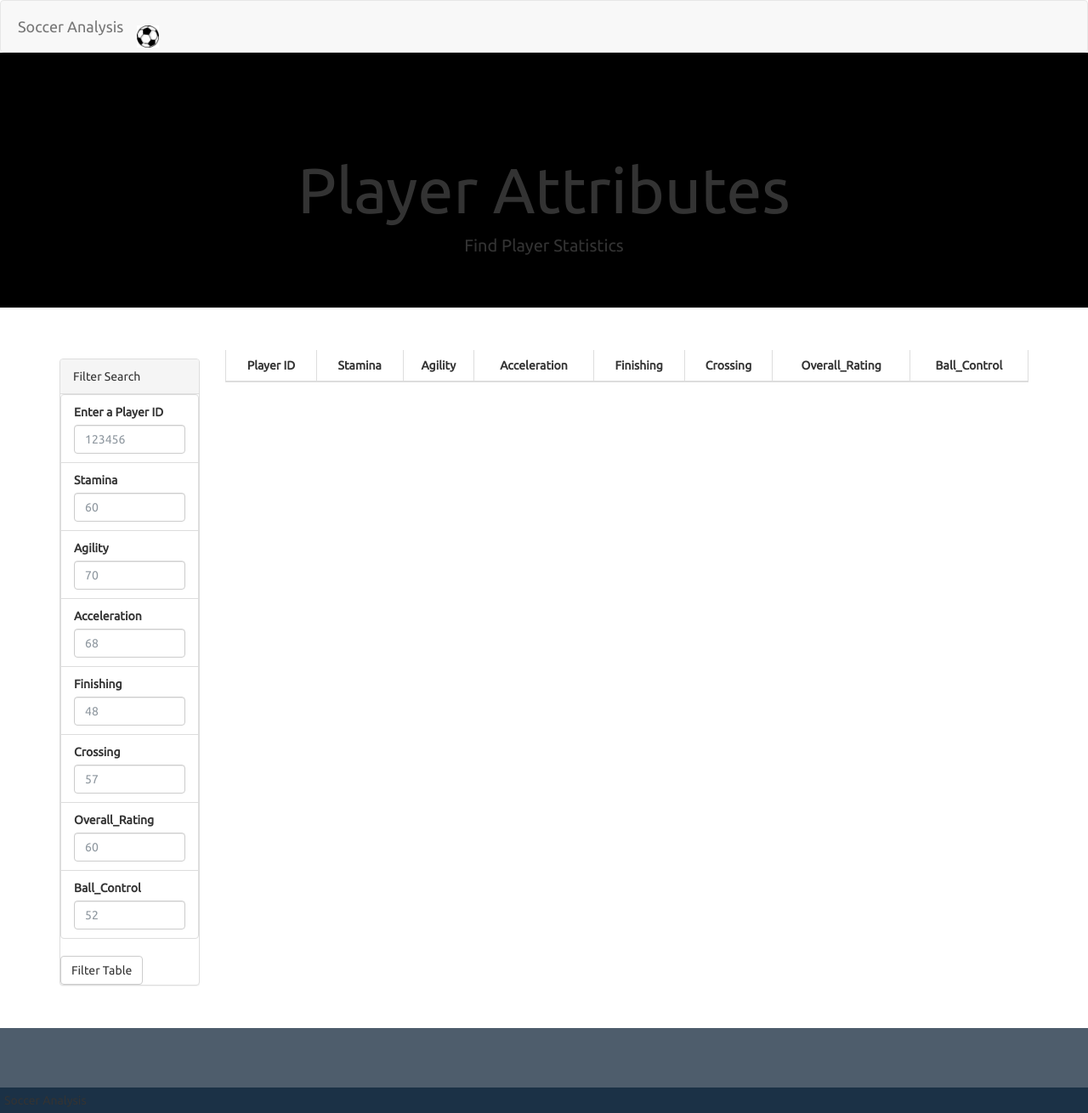
After one commit to Randy0601/Soccer-Analysis, a Flask app: template templates/player_attr.html in a window 1280 px wide. The commit adds this page. Shown: the whole page at 85% size. Run offline with Flask 2, Linux system fonts and the light colour scheme; the template is opened without the code that fills it, so the values that code supplies are empty; parts of the project's set-up code (start-up, migrations or seed data) failed here and were passed over; some libraries are stand-ins or nearby versions.

Commit message:
added table page and css

```diff
--- a/app2.py
+++ b/app2.py
@@ -102,5 +102,9 @@ def samples_player(sample):
     print(samples_player)
     return jsonify(samples_player)
 
+@app.route("/<player_table>")
+def render_static(player_table):
+    return render_template("player_attr.html")
+
 if __name__ == "__main__":
     app.run()
--- /dev/null
+++ b/static/css/style2.css
@@ -0,0 +1,230 @@
+* {
+    box-sizing: border-box;
+    font-family: Ubuntu, sans-serif;
+  }
+
+  html,
+  body {
+    height: 100%;
+    padding: 0;
+    margin: 0;
+  }
+
+  /* The wrapper contains all of the page's content besides the footer, which is pushed to the bottom of the page */
+  .wrapper {
+    position: relative;
+    min-height: 100%;
+    padding-bottom: 130px;
+    overflow: auto;
+  }
+
+  /* The footer is positioned at the bottom of the page */
+  .footer {
+    position: absolute;
+    right: 0;
+    bottom: 0;
+    left: 0;
+    min-height: 100px;
+    background: #4e5d6c;
+  }
+
+  /* The code styles the text at the bottom of the footer */
+  .footer > .bottom {
+    position: absolute;
+    right: 0;
+    bottom: 0;
+    left: 0;
+    padding: 5px;
+    background: #1b3146;
+  }
+
+  .navbar {
+    padding: 5px;
+    margin: 0;
+  }
+
+
+  .nav-player {
+    position: absolute;
+    bottom: 5px;
+    left: 160px;
+    width: 35px;
+    color: white;
+  }
+
+  /* Adding styles to the aside and filter form */
+  .player-form {
+    margin-top: 50px;
+  }
+
+  .filters .panel-body {
+    padding: 0;
+  }
+
+  .filters {
+    margin-top: 10px;
+  }
+
+  select {
+    display: block;
+    width: 100%;
+    padding: 8px;
+    color: #8e979f;
+    outline: none;
+  }
+
+  #table-area th {
+    text-align: center;
+  }
+
+  #table-area th:first-child,
+  #table-area th:nth-child(2),
+  #table-area th:nth-child(6) {
+    min-width: 70px;
+  }
+
+  .loader {
+    margin-top: 50px;
+  }
+
+  td, th {
+    border: 1px solid #dddddd;
+    text-align: center;
+    padding: 8px;
+  }
+
+  .margin-top-50 {
+    margin-top: 50px;
+  }
+
+  /* The styles for the parallax */
+  .hero {
+    position: relative;
+    height: 300px;
+    padding: 20px;
+    margin: 0;
+    background: black;
+    background-attachment: fixed;
+    background-position: bottom center;
+    background-size: cover;
+  }
+
+  .hero h1 {
+    margin-top: 100px;
+    font-size: 0.1rem;
+    animation: title 1.2s forwards linear;
+  }
+
+  .hero p {
+    font-size: 2rem;
+    opacity: 0;
+    animation: subtitle 1.2s forwards linear;
+    animation-delay: 1.2s;
+  }
+
+  /* input placeholder color changes */
+  .form-control::-webkit-input-placeholder {
+    /* Chrome/Opera/Safari */
+    color: #8e979f;
+  }
+
+  .form-control::-moz-placeholder {
+    /* Firefox 19+ */
+    color: #8e979f;
+  }
+
+  .form-control:-ms-input-placeholder {
+    /* IE 10+ */
+    color: #8e979f;
+  }
+
+  .form-control:-moz-placeholder {
+    /* Firefox 18- */
+    color: #8e979f;
+  }
+
+  /* media queries which will only be activated at specific screen sizes */
+  @media (max-width: 800px) {
+    #table-area td {
+      font-size: 1em;
+    }
+  }
+
+  @media (max-width: 500px) {
+    #table-area thead {
+      display: none;
+    }
+
+    #table-area tr td:first-child {
+      font-size: 1.8em;
+      font-weight: bold;
+      background: #1b3146;
+    }
+
+    #table-area tr td:last-child {
+      margin-bottom: 20px;
+    }
+
+    #table-area tr td:last-child::after {
+      display: block;
+      width: 100%;
+      height: 1px;
+      margin-top: 20px;
+      content: " ";
+      background: aliceblue;
+    }
+
+    #table-area td {
+      font-size: 1.25em;
+    }
+
+    #table-area tbody td {
+      display: block;
+      text-align: center;
+    }
+
+    #table-area tbody td::before {
+      display: block;
+      font-size: 1.4em;
+      font-weight: bold;
+      text-align: center;
+      content: attr(data-th);
+    }
+
+    .hero h1 {
+      animation: smaller-title 1.2s forwards linear;
+    }
+  }
+
+  /* keyframe animations which will be used to animate the title */
+  @keyframes title {
+    from {
+      opacity: 0;
+    }
+
+    to {
+      font-size: 7.5rem;
+      opacity: 1;
+    }
+  }
+
+  @keyframes smaller-title {
+    from {
+      opacity: 0;
+    }
+
+    to {
+      font-size: 5.5rem;
+      opacity: 1;
+    }
+  }
+
+  @keyframes subtitle {
+    from {
+      opacity: 0;
+    }
+
+    to {
+      opacity: 1;
+    }
+  }
--- /dev/null
+++ b/static/js/app2.js
@@ -0,0 +1,92 @@
+var tabledata = d3.json(`/player_attr`);
+
+var tbody = d3.select("tbody");
+
+function buildData(player_attr) {
+d3.json(`/player_attr`).then((player) =>{
+    Object.entry(player).map(function([key, value]) {
+        console.log(`Key: ${key} and Value ${value}`);
+            var cell = tbody.append("td");
+            cell.text(value);
+        });
+    });
+};
+
+function filterData(inputData) {
+    d3.event.preventDefault();
+    tbody.html("");
+
+    var inputElement = d3.select("#player");
+    var inputValue = inputElement.property("value").trim();
+    if (inputValue != ""){
+      console.log(`Filter Player: ${inputValue}`);
+      var filteredData = tableData.filter(data => data.player_fifa_api_id === inputValue);
+      console.log(filteredData);
+    }
+
+    var inputElement = d3.select("#stamina");
+    var inputValue = inputElement.property("value").trim();
+    if (inputValue != ""){
+      console.log(`Filter Stamina: ${inputValue}`);
+      var filteredData = tableData.filter(data => data.stamina === inputValue);
+      console.log(filteredData);
+    }
+
+    var inputElement = d3.select("#agility");
+    var inputValue = inputElement.property("value").trim();
+    if (inputValue != ""){
+      console.log(`Filter Agility: ${inputValue}`);
+      var filteredData = tableData.filter(data => data.agility === inputValue);
+      console.log(filteredData);
+    }
+
+    var inputElement = d3.select("#acceleration");
+    var inputValue = inputElement.property("value").trim();
+    if (inputValue != ""){
+      console.log(`Filter Acceleration: ${inputValue}`);
+      var filteredData = tableData.filter(data => data.acceleration === inputValue);
+      console.log(filteredData);
+    }
+
+    var inputElement = d3.select("#finishing");
+    var inputValue = inputElement.property("value").trim();
+    if (inputValue != ""){
+      console.log(`Filter Finishing: ${inputValue}`);
+      var filteredData = tableData.filter(data => data.finishing === inputValue);
+      console.log(filteredData);
+    }
+
+    var inputElement = d3.select("#crossing");
+    var inputValue = inputElement.property("value").trim();
+    if (inputValue != ""){
+      console.log(`Filter Crossing: ${inputValue}`);
+      var filteredData = tableData.filter(data => data.crossing === inputValue);
+      console.log(filteredData);
+    }
+
+    var inputElement = d3.select("#overall_rating");
+    var inputValue = inputElement.property("value").trim();
+    if (inputValue != ""){
+      console.log(`Filter Overall_Rating: ${inputValue}`);
+      var filteredData = tableData.filter(data => data.overall_rating === inputValue);
+      console.log(filteredData);
+    }
+
+    var inputElement = d3.select("#ball_control");
+    var inputValue = inputElement.property("value").trim();
+    if (inputValue != ""){
+      console.log(`Filter ball_control: ${inputValue}`);
+      var filteredData = tableData.filter(data => data.ball_control === inputValue);
+      console.log(filteredData);
+    }
+
+    filteredData.map((player_attribute) => {
+        var row = tbody.append("tr");
+        Object.entries(player_attribute).map(([key,value]) => {
+            var cell = tbody.append("td");
+            cell.text(value);
+        });
+
+     return filteredData;
+});
+};
--- /dev/null
+++ b/templates/player_attr.html
@@ -0,0 +1,107 @@
+<!DOCTYPE html>
+<html>
+
+<head>
+  <meta charset="utf-8">
+  <title>Soccer Analysis</title>
+  <meta name="viewport" content="width=device-width, initial-scale=1">
+  <link rel="stylesheet" href="https://maxcdn.bootstrapcdn.com/bootswatch/3.3.7/superhero/bootstrap.min.css">
+  <link href="https://fonts.googleapis.com/css?family=Ubuntu" rel="stylesheet">
+  <link rel="stylesheet" href="../static/css/style2.css">
+</head>
+
+<body>
+  <div class="wrapper">
+    <nav class="navbar navbar-default">
+      <div class="container-fluid">
+        <div class="navbar-header">
+          <a class="navbar-brand" href="/">Soccer Analysis
+            <img class="nav-player" src="../static/images/soccerball.jpg " style="width: 2%">
+          </a>
+        </div>
+      </div>
+    </nav>
+    <div class="hero text-center">
+      <h1>Player Attributes</h1>
+      <p>Find Player Statistics</p>
+    </div>
+    <div class="container">
+      <div class="row margin-top-50">
+        <div class="col-md-2">
+          <aside class="filters">
+            <div class="panel panel-default">
+              <div class="panel-heading">Filter Search</div>
+              <div class="panel-body">
+                <form>
+                  <div class="form-group">
+                    <ul class="list-group" id="filters">
+                      <li class="filter list-group-item">
+                        <label for="date">Enter a Player ID</label>
+                        <input class="form-control" id="player" type="number" placeholder="123456">
+                      </li>
+                      <li class="filter list-group-item">
+                        <label for="City">Stamina</label>
+                        <input class="form-control" id="stamina" type="number" placeholder="60">
+                      </li>
+                      <li class="filter list-group-item">
+                        <label for="State">Agility</label>
+                        <input class="form-control" id="agility" type="number" placeholder="70">
+                      </li>
+                      <li class="filter list-group-item">
+                        <label for="Country">Acceleration</label>
+                        <input class="form-control" id="acceleration" type="number" placeholder="68">
+                      </li>
+                      <li class="filter list-group-item">
+                        <label for="shape">Finishing</label>
+                        <input class="form-control" id="finishing" type="number" placeholder="48">
+                      </li>
+                      <li class="filter list-group-item">
+                        <label for="shape">Crossing</label>
+                        <input class="form-control" id="crossing" type="number" placeholder="57">
+                      </li>
+                      <li class="filter list-group-item">
+                        <label for="shape">Overall_Rating</label>
+                        <input class="form-control" id="overall_rating" type="number" placeholder="60">
+                      </li>
+                      <li class="filter list-group-item">
+                        <label for="shape">Ball_Control</label>
+                        <input class="form-control" id="ball_control" type="number" placeholder="52">
+                      </li>
+                    </ul>
+                  </div>
+                  <button id="filter-btn" type="submit" class="btn btn-default">Filter Table</button>
+                </form>
+              </div>
+            </div>
+          </aside>
+        </div>
+        <div class="col-md-10">
+          <div id="table-area" class="">
+            <table id="player-table" class="table table-boardered">
+              <thead>
+                <tr>
+                  <th class="table-head">Player ID</th>
+                  <th class="table-head">Stamina</th>
+                  <th class="table-head">Agility</th>
+                  <th class="table-head">Acceleration</th>
+                  <th class="table-head">Finishing</th>
+                  <th class="table-head">Crossing</th>
+                  <th class="table-head">Overall_Rating</th>
+                  <th class="table-head">Ball_Control</th>
+                </tr>
+              </thead>
+              <tbody></tbody>
+            </table>
+          </div>
+        </div>
+      </div>
+    </div>
+    <footer class="footer">
+      <span class="bottom">Soccer Analysis</span>
+    </footer>
+  </div>
+  <script src="https://cdnjs.cloudflare.com/ajax/libs/d3/5.5.0/d3.js"></script>
+  <script src="static/js/app2.js"></script>
+</body>
+
+</html>
```
Also changed, not shown: static/css/style.css (+6 -1 lines), templates/index.html (+18 -5 lines), static/images/table.jpg (added).
